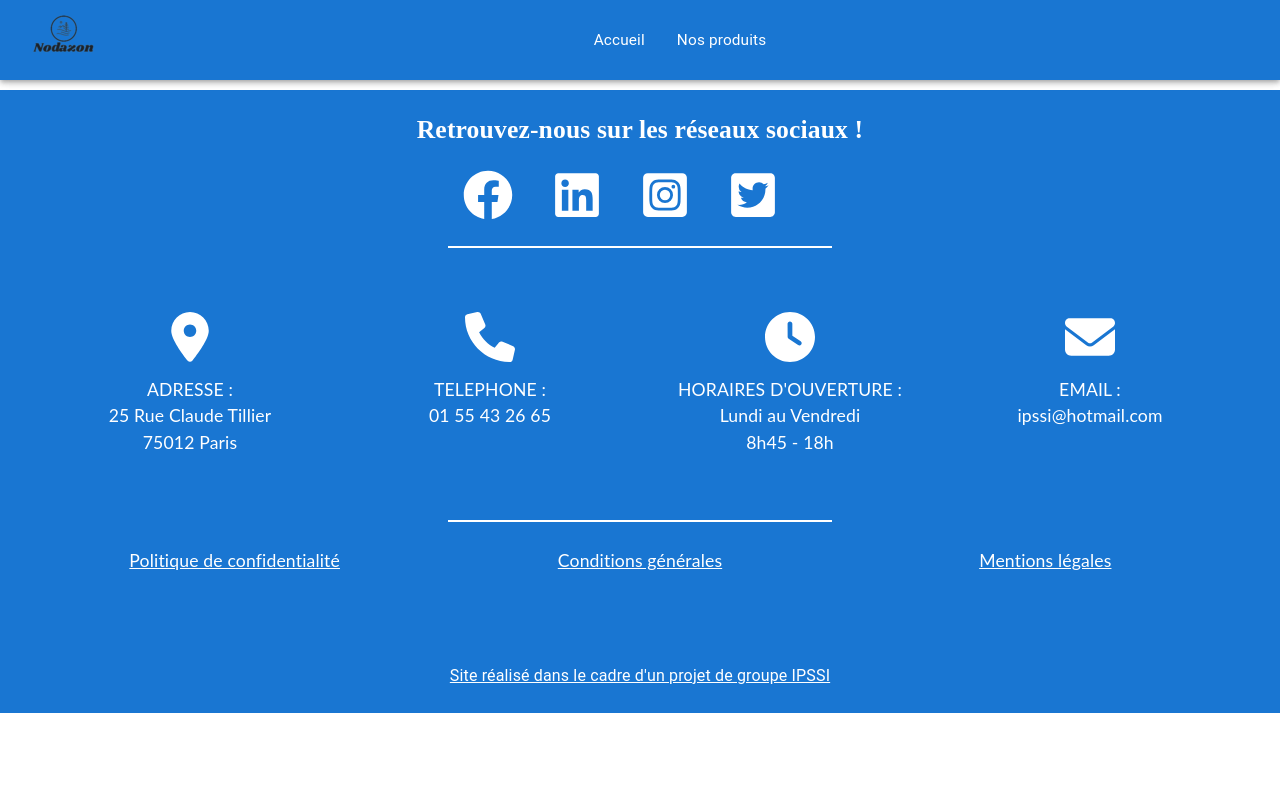
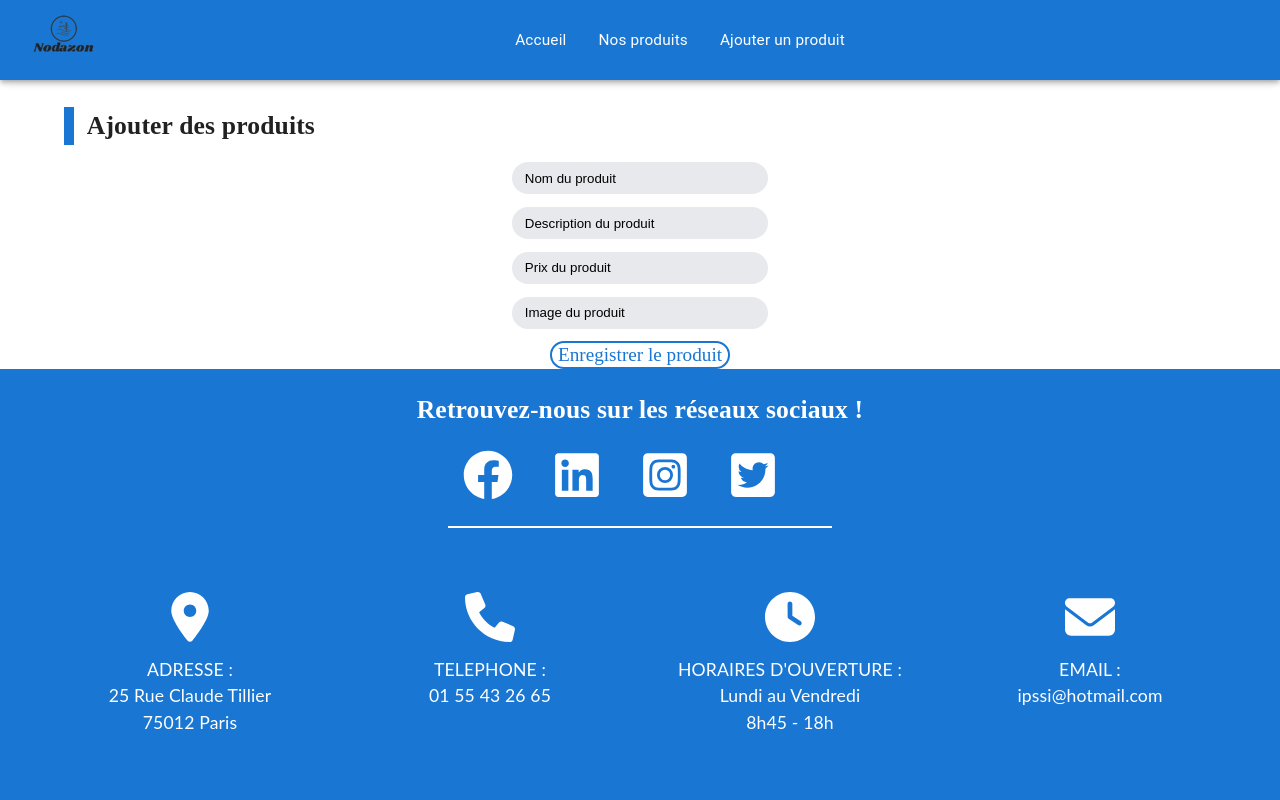
Before and after one commit to Sladriix-dev/marketplace, a React (Create React App) app: page /addProducts in a window 1280 px wide. Shown: the top 800 px of the page. Built offline with nearby package versions, Linux system fonts and the light colour scheme.

Commit message:
created addProduct page and route with css

```diff
--- a/src/App.jsx
+++ b/src/App.jsx
@@ -3,6 +3,8 @@ import Navbar from './components/navbar/Navbar';
 import Footer from './components/footer/Footer';
 import Product from './components/Products/Product/Product';
 import Products from "./components/Products/Products";
+
+import AddProducts from "./components/addProducts/addProducts";
 
 import BestProducts from "./components/bestProducts/BestProducts";
 
@@ -15,6 +17,7 @@ function App () {
                 <Route path="/" element={<BestProducts />} />
                 <Route path="/products" element={<Products />} />
                 <Route path="/products/:id" element={<Product />} />
+                <Route path="/addProducts" element={<AddProducts />} />
             </Routes>
 
 
--- a/src/components/Products/Products.jsx
+++ b/src/components/Products/Products.jsx
@@ -63,11 +63,13 @@ return (
       <h1 class="h1-title-products">Retrouvez tous nos produits à la vente !</h1>
 
         <div class="products-filter">
-        <h2 class="h2-title-products">Filter les produits</h2>
+        <h2 class="h2-title-products">Filtrer les produits :</h2>
+
+          <input value="Album" class="filter-input" type="checkbox" id="Album" name="search" onChange={clickCheckBoxAction}></input>
           <label for="Album">Album</label>
-          <input value="Album" class="filter-input" type="checkbox" id="Album" name="search" onChange={clickCheckBoxAction}></input>
+          <br/>
+          <input value="Figurines" class="filter-input" type="checkbox" id="Album" name="search" onChange={clickCheckBoxAction}></input>
           <label for="Figurine">Figurines</label>
-          <input value="Figurines" class="filter-input" type="checkbox" id="Album" name="search" onChange={clickCheckBoxAction}></input>
         </div>
       {/*<input class="filter-input" name="search" onChange={searchProduct}></input>*/}
       <div className='item-container'>
@@ -77,7 +79,7 @@ return (
             <h3 class="products-title">{product.title}</h3>
             <p class="product-price">{product.price}</p>
             <p class="product-description">{product.description}</p>
-            <button class="buy-product-button">Acheter</button>
+            <button class="info-product-button">En savoir plus</button>
           </div>
         ))}
       </div>
--- a/src/components/Products/products.css
+++ b/src/components/Products/products.css
@@ -1,7 +1,11 @@
 .h1-title-products {
   font-family: Share Tech;
   font-size: 2vw;
-  text-align: center;
+  text-align: left;
+  border-left: 10px solid #1976d2;
+  width: 40%;
+  padding-left: 1vw;
+  margin-left: 5vw;
 }
 
 .products-filter {
@@ -52,19 +56,20 @@
   font-size: 1.5vw;
 }
 
-.buy-product-button {
+.info-product-button {
   display: block;
   margin: auto;
   font-family: Share Tech;
   font-size: 1.5vw;
-  border: 2px solid black;
+  color: #1976d2;
+  border: 2px solid #1976d2;
   background-color: transparent;
   border-radius: 30px;
   padding-right: 0.5vw;
   padding-left: 0.5vw;
 }
 
-.buy-product-button:hover {
-  background-color: black;
+.info-product-button:hover {
+  background-color: #1976d2;
   color: white;
 }
--- /dev/null
+++ b/src/components/addProducts/addProducts.css
@@ -0,0 +1,47 @@
+.add-product-title {
+  font-family: Share Tech;
+  font-size: 2vw;
+  text-align: left;
+  border-left: 10px solid #1976d2;
+  width: 40%;
+  padding-left: 1vw;
+  margin-left: 5vw;
+}
+
+.add-product-div {
+  display: flex;
+  justify-content: center;
+}
+
+.form-example input {
+  border-radius: 30px;
+  width: 20vw;
+  height: 2.5vw;
+  margin-bottom: 1vw;
+  border: none;
+  background-color: #e8e9ed;
+  padding-left: 1vw;
+  padding-right: 1vw;
+}
+
+.form-example input::placeholder {
+  color: black;
+}
+
+.add-product-form-button input {
+  display: block;
+  margin: auto;
+  font-family: Share Tech;
+  font-size: 1.5vw;
+  color: #1976d2;
+  border: 2px solid #1976d2;
+  background-color: transparent;
+  border-radius: 30px;
+  padding-right: 0.5vw;
+  padding-left: 0.5vw;
+}
+
+.add-product-form-button input:hover {
+  background-color: #1976d2;
+  color: white;
+}
--- /dev/null
+++ b/src/components/addProducts/addProducts.jsx
@@ -0,0 +1,42 @@
+import React from 'react';
+import './addProducts.css';
+
+
+
+const AddProducts = () => {
+
+  return (
+
+<div>
+
+      <h1 class="add-product-title">Ajouter des produits</h1>
+
+      <div class="add-product-div">
+
+      <form action="" method="get" class="add-product-form">
+            <div class="form-example">
+                <input type="text" name="name" id="name" placeholder="Nom du produit" required></input>
+            </div>
+            <div class="form-example">
+                <input type="textaera" name="name" id="name" placeholder="Description du produit" required></input>
+            </div>
+            <div class="form-example">
+                <input type="number" min="0" max="100" step="0.5" name="prix" id="prix" placeholder="Prix du produit" required></input>
+            </div>
+            <div class="form-example">
+                <input type="text" name="name" id="name" placeholder="Image du produit" required></input>
+            </div>
+            <div class="add-product-form-button">
+                <input type="submit" value="Enregistrer le produit"></input>
+            </div>
+            </form>
+
+            </div>
+
+
+      </div>
+
+  )
+}
+
+export default AddProducts
--- a/src/components/bestProducts/BestProducts.jsx
+++ b/src/components/bestProducts/BestProducts.jsx
@@ -1,5 +1,8 @@
 import React, { useEffect } from 'react'
+
+/*import HomePresentation from './components/homePresentation/homePresentation';*/
 import './bestProducts.css';
+
 
 import { io } from "socket.io-client";
 import axios from 'axios';
@@ -14,11 +17,16 @@ const BestProducts = () => {
   console.log(socket)
   })
   return (
+
+
     <div>
+
+      {/*<HomePresentation />*/}
+
 
       <h1 class="h1-title">Retrouvez nos derniers produits !</h1>
 
-      <div class="black-separator"></div>
+      {/*<div class="black-separator"></div>*/}
 
       <div class="three-product-inline">
 
--- a/src/components/bestProducts/bestProducts.css
+++ b/src/components/bestProducts/bestProducts.css
@@ -1,7 +1,11 @@
 .h1-title {
   font-family: Share Tech;
   font-size: 2vw;
-  text-align: center;
+  text-align: left;
+  border-left: 10px solid #1976d2;
+  width: 40%;
+  padding-left: 1vw;
+  margin-left: 5vw;
 }
 
 .black-separator {
--- a/src/components/footer/Footer.jsx
+++ b/src/components/footer/Footer.jsx
@@ -94,7 +94,7 @@ const Footer = () => {
   </div>
 
   <div class="credits">
-    <a class="copyright" href="">Site réalisé dans le cadre d'un projet de groupe IPSSI</a>
+    <a class="copyright" href="https://ecole-ipssi.com/" target="_blank">Site réalisé dans le cadre d'un projet de groupe IPSSI</a>
   </div>
 
 </section>
--- /dev/null
+++ b/src/components/homePresentation/homePresentation.jsx
@@ -0,0 +1,14 @@
+import React from 'react';
+import "./homePresentation.css";
+
+const HomePresentation = () => {
+    return (
+      <div>
+        <section class="">
+          <h1>Bienvenue sur le site Nodazone</h1>
+        </section>
+        </div>
+    )
+  }
+
+  export default HomePresentation
--- a/src/components/navbar/Navbar.jsx
+++ b/src/components/navbar/Navbar.jsx
@@ -63,6 +63,7 @@ export default function HideAppBar(props) {
               <div style={navStyle}>
                 <Link to="/" style={LinkStyle}>Accueil</Link>
                 <Link to="/products" style={LinkStyle}>Nos produits</Link>
+                <Link to="/addProducts" style={LinkStyle}>Ajouter un produit</Link>
               </div>
             </Toolbar>
           </AppBar>
```
Also changed, not shown: src/components/homePresentation/homePresentation.css (added).
